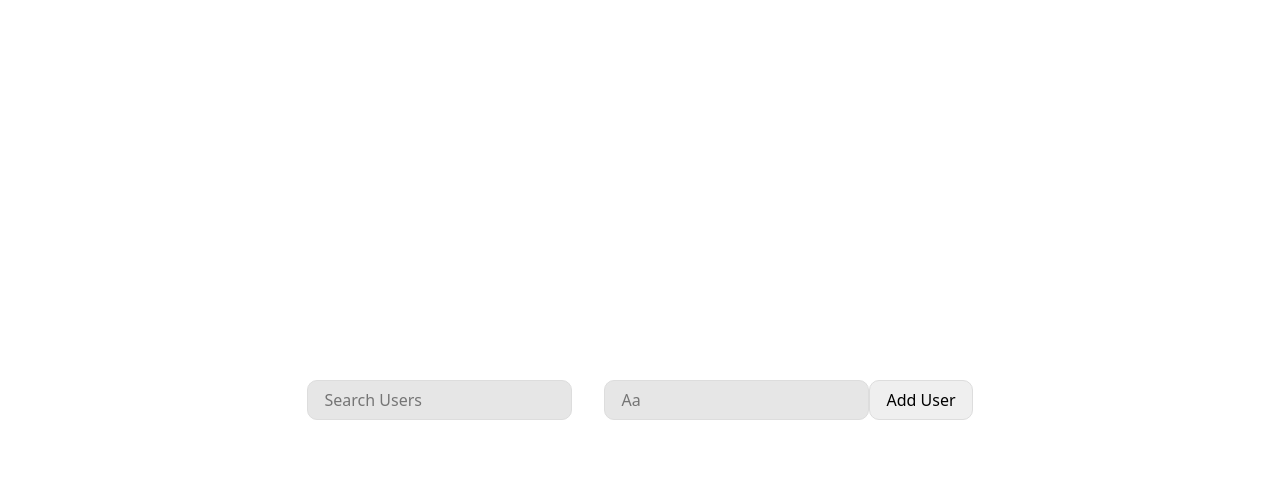
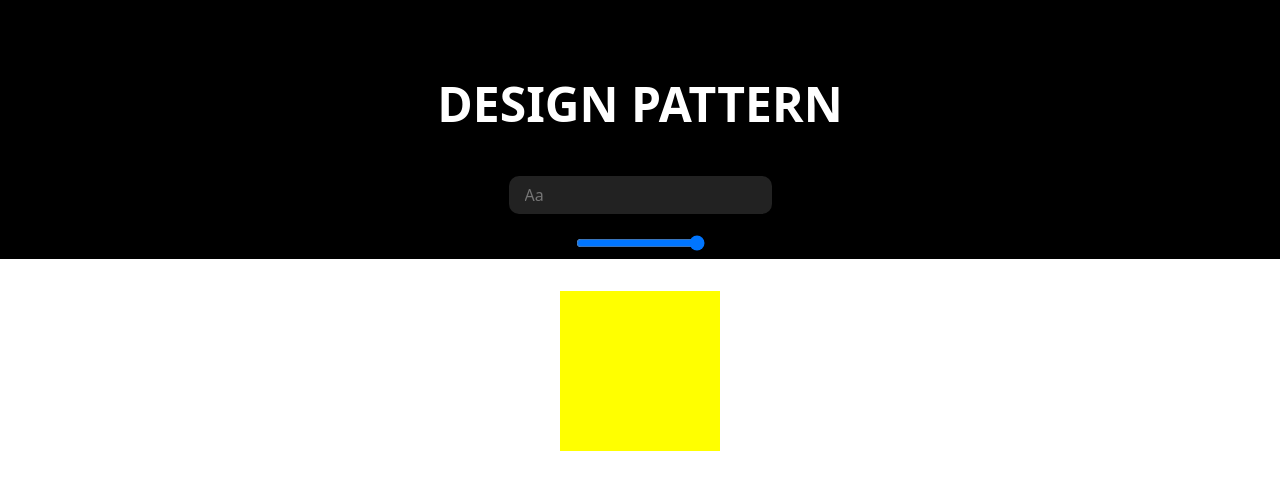
Before and after one commit to hamdi4-beep/github-fetcher, a React (Create React App) app: page / in a window 1280 px wide. Shown: the top 490 px of the page. Built offline with nearby package versions, Linux system fonts and the light colour scheme.

Commit message:
added new files

```diff
--- a/package.json
+++ b/package.json
@@ -13,8 +13,10 @@
     "nodemon": "^2.0.20",
     "react": "^18.2.0",
     "react-dom": "^18.2.0",
+    "react-router": "^6.4.2",
     "react-scripts": "5.0.1",
     "sass": "^1.55.0",
+    "styled-components": "^5.3.6",
     "web-vitals": "^2.1.4"
   },
   "scripts": {
@@ -45,7 +47,8 @@
     ]
   },
   "devDependencies": {
-    "gh-pages": "^4.0.0"
+    "gh-pages": "^4.0.0",
+    "react-router-dom": "^6.4.2"
   },
   "description": "This project was bootstrapped with [Create React App](https://github.com/facebook/create-react-app).",
   "main": "index.js",
--- a/src/App.js
+++ b/src/App.js
@@ -1,65 +1,67 @@
+import styled, { createGlobalStyle } from "styled-components"
 import { useState } from 'react'
-import './styles'
 
-function Form({ onSubmit }) {
+const GlobalStyle = createGlobalStyle`
+    * {
+        box-sizing: border-box;
+        margin: 0;
+        padding: 0;
+    }
+`
+
+const Container = styled.div`
+    font-family: system-ui, -apple-system, BlinkMacSystemFont, "Segoe UI", Roboto, Oxygen, Ubuntu, Cantarell, "Open Sans", "Helvetica Neue", sans-serif;
+    display: grid;
+    place-items: center;
+    background: black;
+    color: white;
+    padding: 5em;
+    padding-bottom: ${props => props.paddingBottom};
+`
+
+const HeaderText = styled.h1`
+    font-size: 3rem;
+    text-transform: uppercase;
+    text-align: center;
+    margin-bottom: 1em;
+    line-height: 1;
+`
+
+const InputText = styled.input`
+    font: inherit;
+    background: #222;
+    color: white;
+    margin-bottom: 1.3em;
+    padding: .5em 1em;
+    outline: none;
+    border: none;
+    border-radius: 10px;
+`
+
+const Square = styled.div`
+    background: yellow;
+    width: 10rem;
+    height: 10rem;
+    margin-top: 2em;
+    margin-inline: auto;
+`
+
+export default function App() {
+    const [paddingBottom, setPaddingBottom] = useState('.5em')
+
+    const handleChange = ({ value }) => setPaddingBottom(`${value}em`)
+
     return (
-        <form onSubmit={onSubmit}>
-            <input type='text' name='username' placeholder='Aa' />
-            <button>Add User</button>
-        </form>
-    )
-}
+        <div className='wrapper'>
+            <GlobalStyle />
 
-function User({ user, deleteUser }) {
-    return (
-        <div className='user__profile'>
-            <div className='user__img'>
-                <img src={user.avatar_url} alt='' />
-            </div>
+            <Container paddingBottom={paddingBottom}>
+                <HeaderText>Design Pattern</HeaderText>
+                <InputText placeholder='Aa' />
+                <input type='range' onChange={({ currentTarget }) => handleChange(currentTarget)} min='1' max='10' />
+            </Container>
 
-            <div className='user__info'>
-                <h3>{user.name}</h3>
-                <p>@{user.login}</p>
-                <button onClick={deleteUser}>Delete User</button>
-            </div>
+            <Square></Square>
         </div>
     )
 }
-
-export default function App() {
-    const [users, setUsers] = useState([])
-    const [query, setQuery] = useState('')
-
-    const handleSubmit = e => {
-        const formData = new FormData(e.currentTarget)
-        const username = formData.get('username')
-
-        if (!username) return
-
-        fetch(`https://api.github.com/users/${username}`)
-        .then(res => res.ok && res.json())
-        .then(user => setUsers(oldUsers => [...oldUsers, user]))
-
-        e.preventDefault()
-    }
-
-    const handleClick = target => setUsers(users.filter(user => target !== user))
-
-    const filteredUsers = users.filter(user => user.name.toLowerCase().includes(query.toLowerCase()))
-
-    return (
-        <div className='wrapper flex'>
-            <div>
-                <input type='search' onChange={({ currentTarget }) => setQuery(currentTarget.value)} placeholder='Search Users' />
-
-                <div className='users__container'>
-                    {filteredUsers.map((user, i) => (
-                        <User key={i} user={user} deleteUser={() => handleClick(user)} />
-                    ))}
-                </div>
-            </div>
-
-            <Form onSubmit={handleSubmit} />
-        </div>
-    )
-}
--- a/src/styles.js
+++ b/src/styles.js
@@ -1 +1,63 @@
-import './styles/app.scss'
+import styled from "styled-components";
+import { createGlobalStyle } from "styled-components";
+
+const GlobalStyle = createGlobalStyle`
+    body {
+        font-family: system-ui, -apple-system, BlinkMacSystemFont, "Segoe UI", Roboto, Oxygen, Ubuntu, Cantarell, "Open Sans", "Helvetica Neue", sans-serif;
+
+        &, h1, h2, h3, p {
+            margin: 0;
+            padding: 0;
+        }
+    }
+`
+
+const Wrapper = styled.div`
+    background: #E6E6E6;
+    padding: 3em 2em;
+    display: grid;
+    justify-content: center;
+`
+
+const UserProfile = styled.div`
+    display: flex;
+    gap: 1rem;
+    padding-bottom: 1em;
+    border-bottom: 1px solid black;
+`
+
+const UserImg = styled.div`
+    width: 5rem;
+    height: 5rem;
+    border-radius: 50%;
+    overflow: hidden;
+`
+
+const Img = styled.img`
+    display: block;
+    max-width: 100%;
+    aspect-ratio: 1;
+    object-fit: cover;
+`
+
+const Button = styled.button`
+    display: block;
+    font: inherit;
+    margin-top: 1em;
+    padding: .5em 1em;
+    background-color: ${props => (props.backgroundColor)};
+    color: ${props => (props.backgroundColor === 'black' ? 'white' : 'black')};
+    border: none;
+    outline: none;
+    border-radius: 15px;
+`
+
+export
+{
+    GlobalStyle,
+    Wrapper,
+    UserProfile,
+    UserImg,
+    Img,
+    Button
+}
--- a/src/styles/app.scss
+++ b/src/styles/app.scss
@@ -10,7 +10,7 @@
     background: black;
     color: white;
     margin-left: .5em;
-    padding-inline: 1.5em;
+    padding: .5em 1em;
     cursor: pointer;
 }
 
--- a/src/styles/globals/_default.scss
+++ b/src/styles/globals/_default.scss
@@ -19,6 +19,10 @@ input, button {
     border-radius: 10px;
     outline: none;
     padding: .5em 1em;
+
+    &[type='file'] {
+        display: none;
+    }
 }
 
 ul {
```
Also changed, not shown: 1 other file (tests, documents, lock files or other folders).
